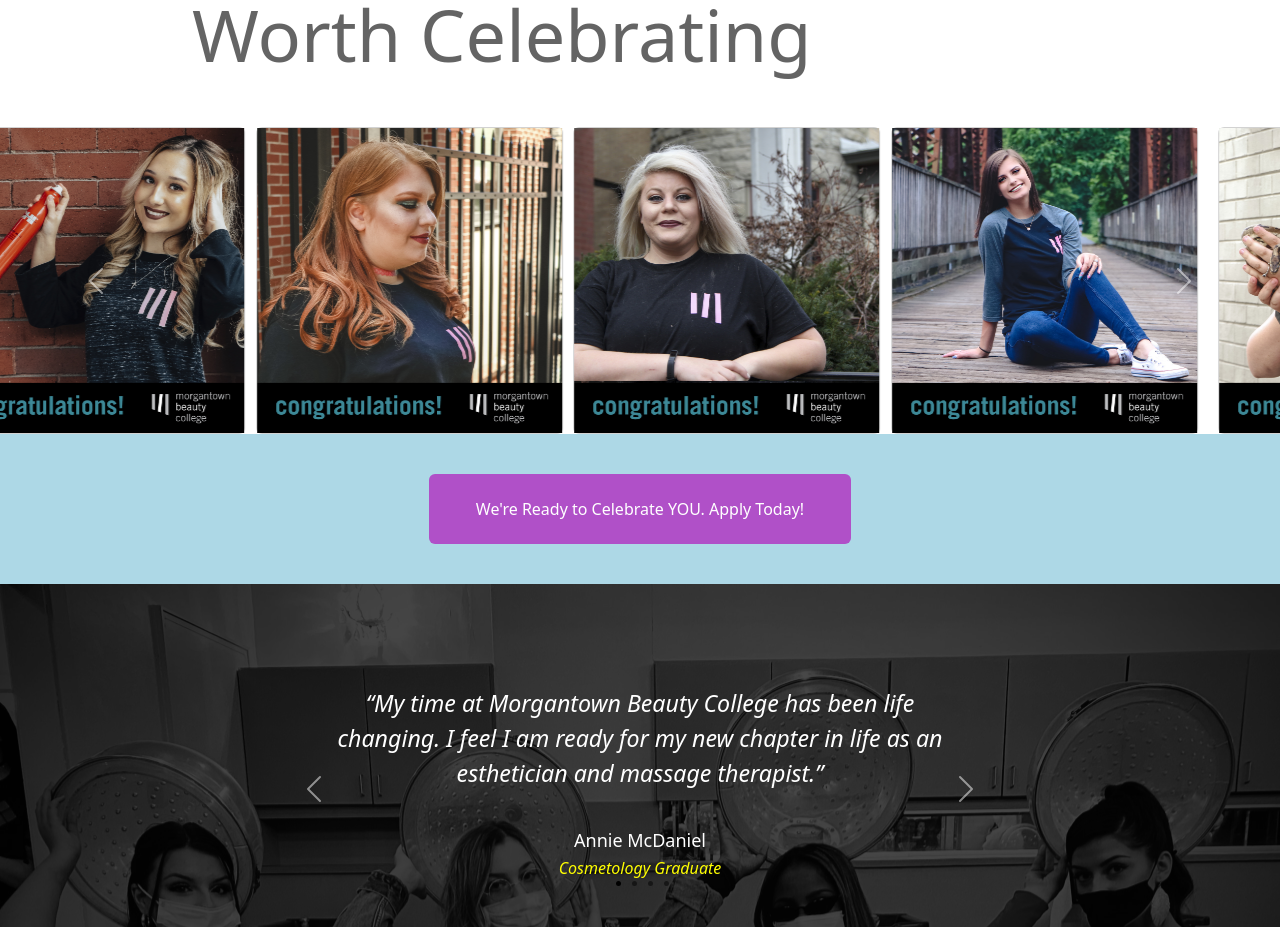
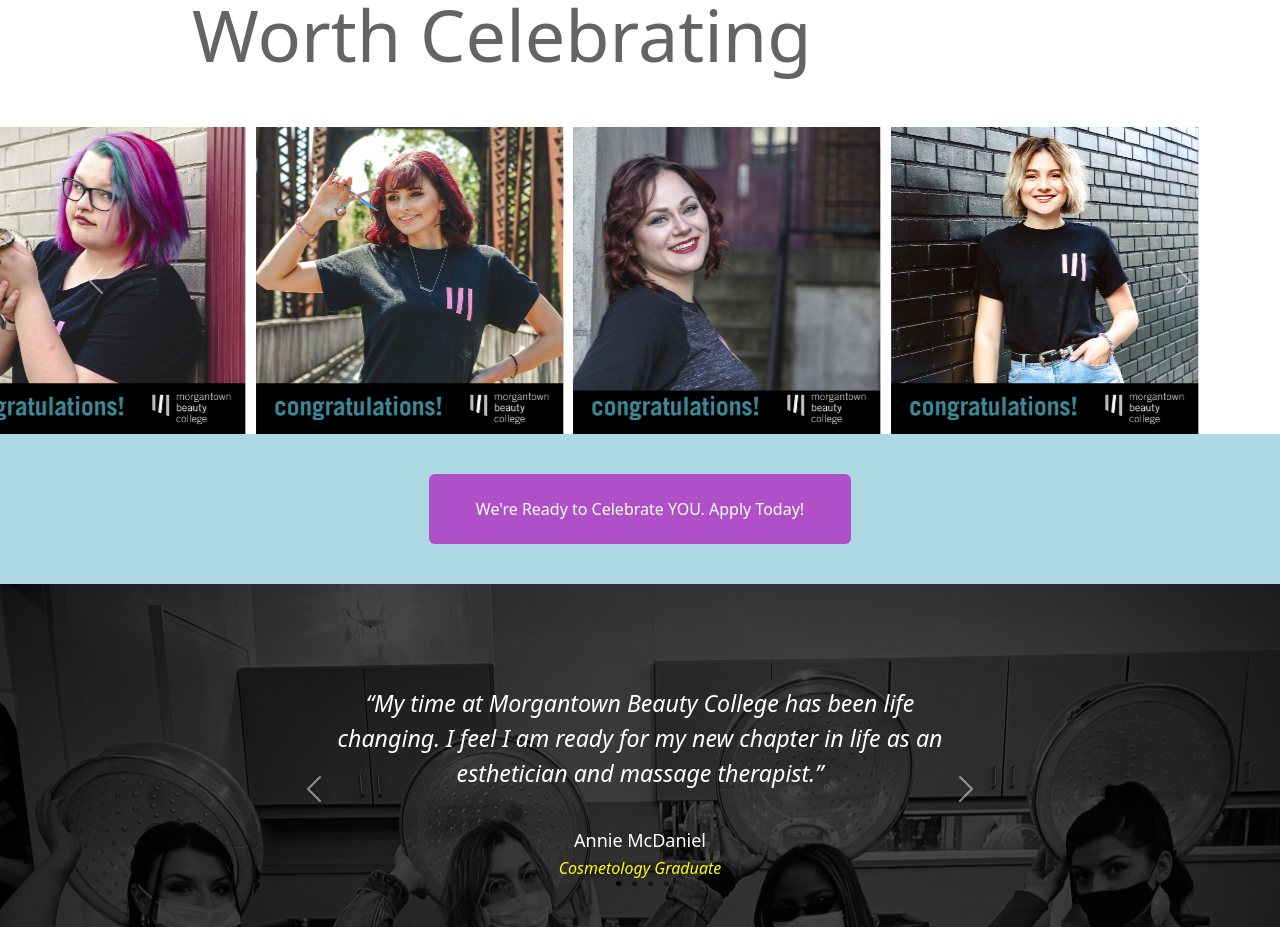
Before and after one commit to JonDofka/CS230WebApp, an Angular app: page / in a window 1280 px wide. Shown: the part 6160-7087 px from the top of the page. Built offline with nearby package versions, Linux system fonts and the light colour scheme.

Commit message:
Routing
Fixed Routing

```diff
--- a/src/app/app.module.ts
+++ b/src/app/app.module.ts
@@ -3,8 +3,8 @@ import { BrowserModule } from '@angular/platform-browser';
 
 import { AppRoutingModule } from './app-routing.module';
 import { AppComponent } from './app.component';
-import { FirstTopNavBarComponent } from './navigation/first-top-nav-bar/first-top-nav-bar.component';
-import { SecondTopNavBarComponent } from './navigation/second-top-nav-bar/second-top-nav-bar.component';
+import { FirstTopNavBarComponent } from './Navigation/first-top-nav-bar/first-top-nav-bar.component';
+import { SecondTopNavBarComponent } from './Navigation/second-top-nav-bar/second-top-nav-bar.component';
 import { WelcomeImageComponent } from './welcome-image/welcome-image.component';
 import { MissionStatementComponent } from './mission-statement/mission-statement.component';
 import { BorderboxesComponent } from './borderboxes/borderboxes.component';
--- a/src/app/graduated-girls-carousel/card/card.component.css
+++ b/src/app/graduated-girls-carousel/card/card.component.css
@@ -1,5 +1,6 @@
 img{
     border-radius: 0px;
+    width:24%;
 }
 
 div{
--- a/src/app/graduated-girls-carousel/card/card.component.html
+++ b/src/app/graduated-girls-carousel/card/card.component.html
@@ -1,3 +1,9 @@
-<div class="card" >
-    <img src={{img}} class="card-img-top" alt={{girlName}}>
+
+<div class="carousel-item active">
+    <div class="d-flex flex-row justify-content-evenly">
+        <img src={{img1}} class="card-img-top" alt={{girlName1}}>
+        <img src={{img2}} class="card-img-top" alt={{girlName2}}>
+        <img src={{img3}} class="card-img-top" alt={{girlName3}}>
+        <img src={{img4}} class="card-img-top" alt={{girlName4}}>
+    </div>
 </div>
--- a/src/app/graduated-girls-carousel/card/card.component.ts
+++ b/src/app/graduated-girls-carousel/card/card.component.ts
@@ -6,12 +6,28 @@ import { Component, Input, OnInit } from '@angular/core';
   styleUrls: ['./card.component.css']
 })
 export class CardComponent implements OnInit {
-  @Input() girlName: string;
-  @Input() img: string;
+  @Input() girlName1: string;
+  @Input() img1: string;
+
+  @Input() girlName2: string;
+  @Input() img2: string;
+
+  @Input() girlName3: string;
+  @Input() img3: string;
+
+  @Input() girlName4: string;
+  @Input() img4: string;
 
   constructor() {
-    this.img = "No img found";
-    this.girlName = "No description found";
+    this.img1 = "No img found";
+    this.girlName1 = "No description found";
+    this.img2 = "No img found";
+    this.girlName2 = "No description found";
+    this.img3 = "No img found";
+    this.girlName3 = "No description found";
+    this.img4 = "No img found";
+    this.girlName4 = "No description found";
+
   }
 
   ngOnInit(): void {
--- /dev/null
+++ b/src/app/graduated-girls-carousel/card/mock_list.ts
@@ -0,0 +1,36 @@
+export const mock_list = [
+    {
+        img1: "/assets/imgs/GraduatedGirls/Aleah-Alastanos1.jpeg",
+        girlName1: "Aleah Alastanos",
+
+        img2: "/assets/imgs/GraduatedGirls/Alexa-Madagan.jpeg",
+        girlName2: "Alexa Madagan",
+
+        img3: "/assets/imgs/GraduatedGirls/Alexa-Putorek.jpeg",
+        girlName3: "Alexa Putorek",
+
+        img4: "/assets/imgs/GraduatedGirls/Alisha_Riffle.jpeg",
+        girlName4: "Alisha Riffle"
+    },
+
+    {
+        img1: "/assets/imgs/GraduatedGirls/Ashley-Nelson.jpeg",
+        girlName1: "Aleah Alastanos",
+
+        img2: "/assets/imgs/GraduatedGirls/Ashley-Steele.jpeg",
+        girlName2: "Alexa Madagan",
+
+        img3: "/assets/imgs/GraduatedGirls/Ashly-Bush.jpeg",
+        girlName3: "Alexa Putorek",
+
+        img4: "/assets/imgs/GraduatedGirls/Avory-Albert1.jpeg",
+        girlName4: "Alisha Riffle"
+    },
+
+
+
+
+
+
+
+];
--- a/src/app/graduated-girls-carousel/graduated-girls-carousel.component.html
+++ b/src/app/graduated-girls-carousel/graduated-girls-carousel.component.html
@@ -1,39 +1,12 @@
 <div id="carouselExampleControls" class="carousel slide" data-bs-ride="carousel">
     <div class="carousel-inner">
-        <div class="carousel-item active">
-            <div class="d-flex flex-row justify-content-evenly">
-                <div style="width: 24%">
-                    <app-card img="/assets/imgs/GraduatedGirls/Aleah-Alastanos1.jpeg" girlName="Aleah-Alastanos"></app-card>
-                </div>
-                <div style="width: 24%">
-                    <app-card img="/assets/imgs/GraduatedGirls/Alexa-Madagan.jpeg" girlName="Alexa-Madagan"></app-card>
-                </div>
-                <div style="width: 24%">
-                    <app-card img="/assets/imgs/GraduatedGirls/Alexa-Putorek.jpeg" girlName="Alexa-Putorek"></app-card>
-                </div>
-                <div style="width: 24%">
-                    <app-card img="/assets/imgs/GraduatedGirls/Alisha_Riffle.jpeg" girlName="Alisha_Riffle"></app-card>
-                </div>
-            </div>
+        <div *ngFor="let item of products">
+            <app-card img1={{item.img1}} girlName1={{item.girlName1}} img2={{item.img2}} girlName2={{item.girlName2}}
+            img3={{item.img3}} girlName3={{item.girlName3}} img4={{item.img4}} girlName4={{item.girlName4}}></app-card>
         </div>
-        <div class="carousel-item ">
-            <div class="d-flex flex-row justify-content-evenly">
-                <div style="width: 24%">
-                    <app-card img="/assets/imgs/GraduatedGirls/Ashley-Nelson.jpeg" girlName="Ashley Nelson"></app-card>
-                </div>
-                <div style="width: 24%">
-                    <app-card img="/assets/imgs/GraduatedGirls/Ashley-Steele.jpeg" girlName="Ashley Steele"></app-card>
-                </div>
-                <div style="width: 24%">
-                    <app-card img="/assets/imgs/GraduatedGirls/Ashly-Bush.jpeg" girlName="Ashly Bush"></app-card>
-                </div>
-                <div style="width: 24%">
-                    <app-card img="/assets/imgs/GraduatedGirls/Avory-Albert1.jpeg" girlName="Avory Albert"></app-card>
-                </div>
-            </div>
-        </div>
+    </div>
 
-    </div>
+
 
     <button class="carousel-control-prev" type="button" data-bs-target="#carouselExampleControls" data-bs-slide="prev">
         <span class="carousel-control-prev-icon" aria-hidden="true"></span>
--- a/src/app/graduated-girls-carousel/graduated-girls-carousel.component.ts
+++ b/src/app/graduated-girls-carousel/graduated-girls-carousel.component.ts
@@ -1,4 +1,6 @@
 import { Component, OnInit, Input } from '@angular/core';
+import { ProductModel } from './card/product.model';
+import { mock_list } from './card/mock_list';
 
 @Component({
   selector: 'app-graduated-girls-carousel',
@@ -7,6 +9,14 @@ import { Component, OnInit, Input } from '@angular/core';
 })
 
 export class GraduatedGirlsCarouselComponent{
+  title = 'TutorialApp';
+  products: ProductModel [] = [];
 
+  constructor(){
+    for (var item of mock_list){
+      console.log(item);
+      this.products.push(item);
+    }
+  }
 
 }
```
Also changed, not shown: src/app/graduated-girls-carousel/card/product.model.ts (added, +29 -0 lines).
